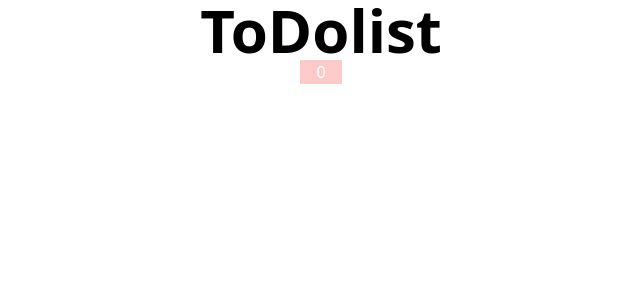
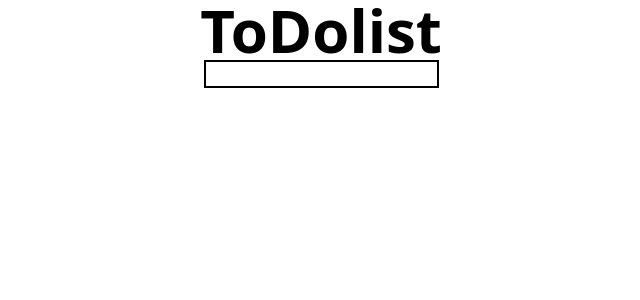
Before and after one commit to Gawacho/todolist, a Next.js app: page / in a window 1280 px wide. Shown: the top 300 px of the page, without its empty margins (319-959 px from the left). Built offline with nearby package versions, Linux system fonts and the light colour scheme.

Commit message:
課題７　テキスト入力とその表示ができるようにしました．

```diff
--- /dev/null
+++ b/src/componets/LikeButton.tsx
@@ -0,0 +1,18 @@
+import { useState } from "react";
+
+const LikeButton = () => {
+  const [count, setCount] = useState(0);
+  const handleClick = () => {
+    setCount((prev_count) => prev_count + 1);
+  };
+  return (
+    <span
+      className="likeButton   bg-red-200 text-white px-4 rounded-0.1xl cursor-pointer justify-center select-none"
+      onClick={handleClick}
+    >
+      click here:{count}
+    </span>
+  );
+};
+
+export default LikeButton;
--- /dev/null
+++ b/src/componets/OutputText.tsx
@@ -0,0 +1,20 @@
+import { useState } from "react";
+
+const OutputText = () => {
+  const [text, setText] = useState("");
+  return (
+    <div className="App ">
+      {/* ↓value属性にstate変数「text」を指定 */}
+      <input
+        value={text}
+        className="border-2 border-black"
+        onChange={(event) => setText(event.target.value)}
+      />
+
+      {/* ↓state変数「text」を表示する */}
+      <p className="text-3xl">{text}</p>
+    </div>
+  );
+};
+
+export default OutputText;
--- a/src/pages/index.tsx
+++ b/src/pages/index.tsx
@@ -1,29 +1,17 @@
 import React, { useState } from "react";
+import LikeButton from "../componets/LikeButton";
+import OutputText from "../componets/OutputText";
 
 function App() {
   return (
     <div className="App">
       <header className="App-header flex w-full flex-1 flex-col items-center justify-center   px-20 text-center">
         <h1 className="text-6xl font-bold">ToDolist</h1>
-        <LikeButton />
+        {/* <LikeButton /> */}
+        <OutputText />
       </header>
     </div>
   );
 }
 
-function LikeButton() {
-  const [count, setCount] = useState(0);
-  const handleClick = () => {
-    setCount((prev_count) => prev_count + 1);
-  };
-  return (
-    <span
-      className="likeButton   bg-red-200 text-white px-4 rounded-0.1xl cursor-pointer justify-center "
-      onClick={handleClick}
-    >
-      {count}
-    </span>
-  );
-}
-
 export default App;
```
